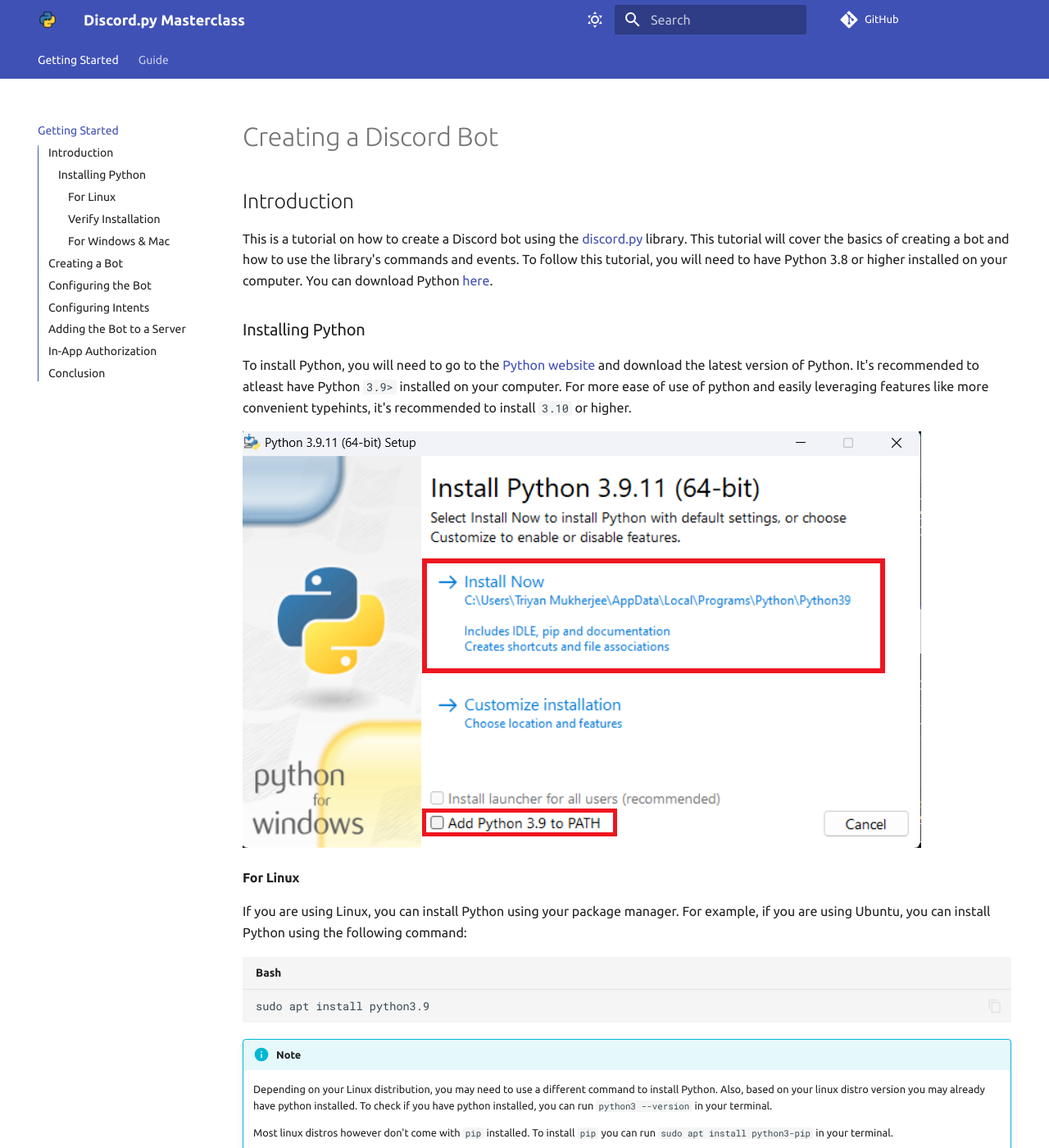
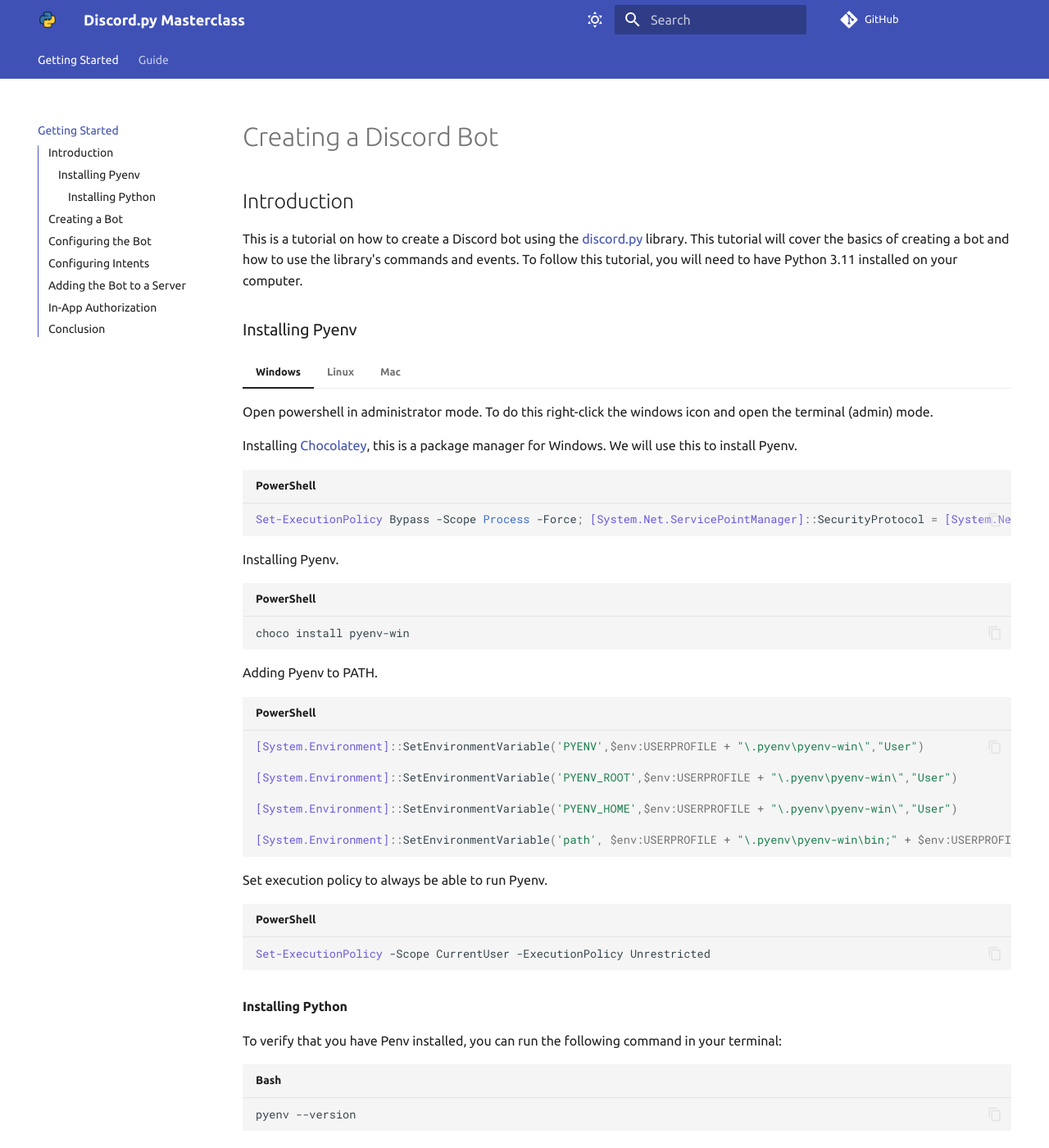
Before and after one commit to FallenDeity/discord.py-masterclass, an MkDocs documentation site: the page built from docs/index.md, in a window 1280 px wide and 1400 px high. Shown: the whole window at 82% size. Built offline with MkDocs 1.6.1 and Material for MkDocs 9.7.7, drawn with Linux system fonts in a browser that asks for light colours; comment, search, counter and statistics services are not loaded; some of the changed text lies outside the part shown.

Commit message:
Installing Pyenv and using pyenv to install Python

````diff
--- a/.pre-commit-config.yaml
+++ b/.pre-commit-config.yaml
@@ -27,8 +27,6 @@ repos:
         stages:
           - commit
 
-  - repo: local
-    hooks:
       - id: black
         name: black
         pass_filenames: false
@@ -38,8 +36,6 @@ repos:
         stages:
           - commit
 
-  - repo: local
-    hooks:
       - id: ruff
         name: ruff
         pass_filenames: false
--- a/docs/index.md
+++ b/docs/index.md
@@ -2,53 +2,113 @@
 
 ## Introduction
 
-This is a tutorial on how to create a Discord bot using the [discord.py](https://discordpy.readthedocs.io/en/latest/) library. This tutorial will cover the basics of creating a bot and how to use the library's commands and events. To follow this tutorial, you will need to have Python 3.8 or higher installed on your computer. You can download Python [here](https://www.python.org/downloads/).
+This is a tutorial on how to create a Discord bot using the [discord.py](https://discordpy.readthedocs.io/en/latest/) library. This tutorial will cover the basics of creating a bot and how to use the library's commands and events. To follow this tutorial, you will need to have Python 3.11 installed on your computer.
 
-### Installing Python
+### Installing Pyenv
 
-To install Python, you will need to go to the [Python website](https://www.python.org/downloads/) and download the latest version of Python. It's recommended to atleast have Python `3.9>` installed on your computer. For more ease of use of python and easily leveraging features like more convenient typehints, it's recommended to install `3.10` or higher.
+=== "Windows"
+    Open powershell in administrator mode. To do this right-click the windows icon and open the terminal (admin) mode.
 
-![Installer](assets/python.png)
+    Installing [Chocolatey](https://chocolatey.org), this is a package manager for Windows. We will use this to install Pyenv.
 
-#### For Linux
+    ```powershell
+    Set-ExecutionPolicy Bypass -Scope Process -Force; [System.Net.ServicePointManager]::SecurityProtocol = [System.Net.ServicePointManager]::SecurityProtocol -bor 3072; iex ((New-Object System.Net.WebClient).DownloadString('https://community.chocolatey.org/install.ps1'))
+    ```
 
-If you are using Linux, you can install Python using your package manager. For example, if you are using Ubuntu, you can install Python using the following command:
+    Installing Pyenv.
+
+    ```powershell
+    choco install pyenv-win
+    ```
+
+    Adding Pyenv to PATH.
+
+    ```powershell
+    [System.Environment]::SetEnvironmentVariable('PYENV',$env:USERPROFILE + "\.pyenv\pyenv-win\","User")
+
+    [System.Environment]::SetEnvironmentVariable('PYENV_ROOT',$env:USERPROFILE + "\.pyenv\pyenv-win\","User")
+
+    [System.Environment]::SetEnvironmentVariable('PYENV_HOME',$env:USERPROFILE + "\.pyenv\pyenv-win\","User")
+
+    [System.Environment]::SetEnvironmentVariable('path', $env:USERPROFILE + "\.pyenv\pyenv-win\bin;" + $env:USERPROFILE + "\.pyenv\pyenv-win\shims;" + [System.Environment]::GetEnvironmentVariable('path', "User"),"User")
+    ```
+
+    Set execution policy to always be able to run Pyenv.
+
+    ```powershell
+    Set-ExecutionPolicy -Scope CurrentUser -ExecutionPolicy Unrestricted
+    ```
+
+=== "Linux"
+    Open the terminal.
+
+    Install all required prerequisite dependencies.
+
+    ```bash
+    sudo apt-get update; sudo apt-get install make build-essential libssl-dev zlib1g-dev \
+    libbz2-dev libreadline-dev libsqlite3-dev wget curl git llvm \
+    libncursesw5-dev xz-utils tk-dev libxml2-dev libxmlsec1-dev libffi-dev liblzma-dev
+    ```
+
+    Download and execute installation script.
+
+    ```bash
+    curl https://pyenv.run | bash
+    ```
+
+    <hr>
+    Optional steps but recommended.
+
+    Add the following entries into your `~/.bashrc` file.
+
+    ```sh
+    # pyenv
+    export PATH="$HOME/.pyenv/bin:$PATH"
+    eval "$(pyenv init --path)"
+    eval "$(pyenv virtualenv-init -)"
+    ```
+
+    Restart shell and test.
+
+    ```bash
+    exec $SHELL
+    ```
+
+=== "Mac"
+
+    Install Brew (Install apple devtools first if you have never used the terminal, it will prompt you automatically)
+
+    ```zsh
+    /bin/bash -c "$(curl -fsSL https://raw.githubusercontent.com/Homebrew/install/HEAD/install.sh)"
+    ```
+
+    Installing Pyenv.
+
+    ```zsh
+    brew install pyenv
+    ```
+
+
+#### Installing Python
+
+To verify that you have Penv installed, you can run the following command in your terminal:
 
 ```bash
-sudo apt install python3.9
+pyenv --version
 ```
 
-!!! info "Note"
-    Depending on your Linux distribution, you may need to use a different command to install Python. Also, based on your linux distro version you may already have python installed. To check if you have python installed, you can run `python3 --version` in your terminal.
-
-    Most linux distros however don't come with `pip` installed. To install `pip` you can run `sudo apt install python3-pip` in your terminal.
-    ```bash
-    sudo apt install python3-pip
-    ```
-
-#### Verify Installation
-
-To verify that you have Python installed, you can run the following command in your terminal:
+Install Python and setting it globally.
 
 === "Windows"
 
     ```bash
-    py --version
+    pyenv install 3.10.5 && pyenv global 3.10.5 && python -V
     ```
 === "Mac & Linux"
 
     ```bash
-    python3 --version
+    pyenv install 3.11 && pyenv global 3.11 && python -V
     ```
-
-!!! note "Note"
-    Depending on your Python installation, the version displayed may be different.
-
-![Installation](assets/installation.png)
-
-#### For Windows & Mac
-
-When installing Python on Windows or Mac, you will need to make sure that you have the `Add Python to PATH` option checked. This will allow you to use Python in your command prompt or terminal.
 
 ## Creating a Bot
 
@@ -114,7 +174,7 @@ In order to add in-app authorization, you need to complete a few extra steps. Tr
 With that, we have created a Discord bot. In the next section, we will be creating a bot using the discord.py library. After completing this tutorial, you should have a basic understanding of how to create a Discord bot.
 Before we move on to the next section, make sure to have the following ready:
 
-- [x] Python 3.9 or higher installed on your computer.
+- [x] Python 3.10 or higher installed on your computer.
 - [x] A Discord bot created on the [Discord Developer Portal](https://discord.com/developers/applications).
 - [x] The bot token copied to your clipboard or saved somewhere safe.
 - [x] The bot added to a server.
````
Also changed, not shown: docs/creating-a-bot.md (+1 -1 lines), docs/assets/installation.png (deleted), docs/assets/python.png (deleted).
